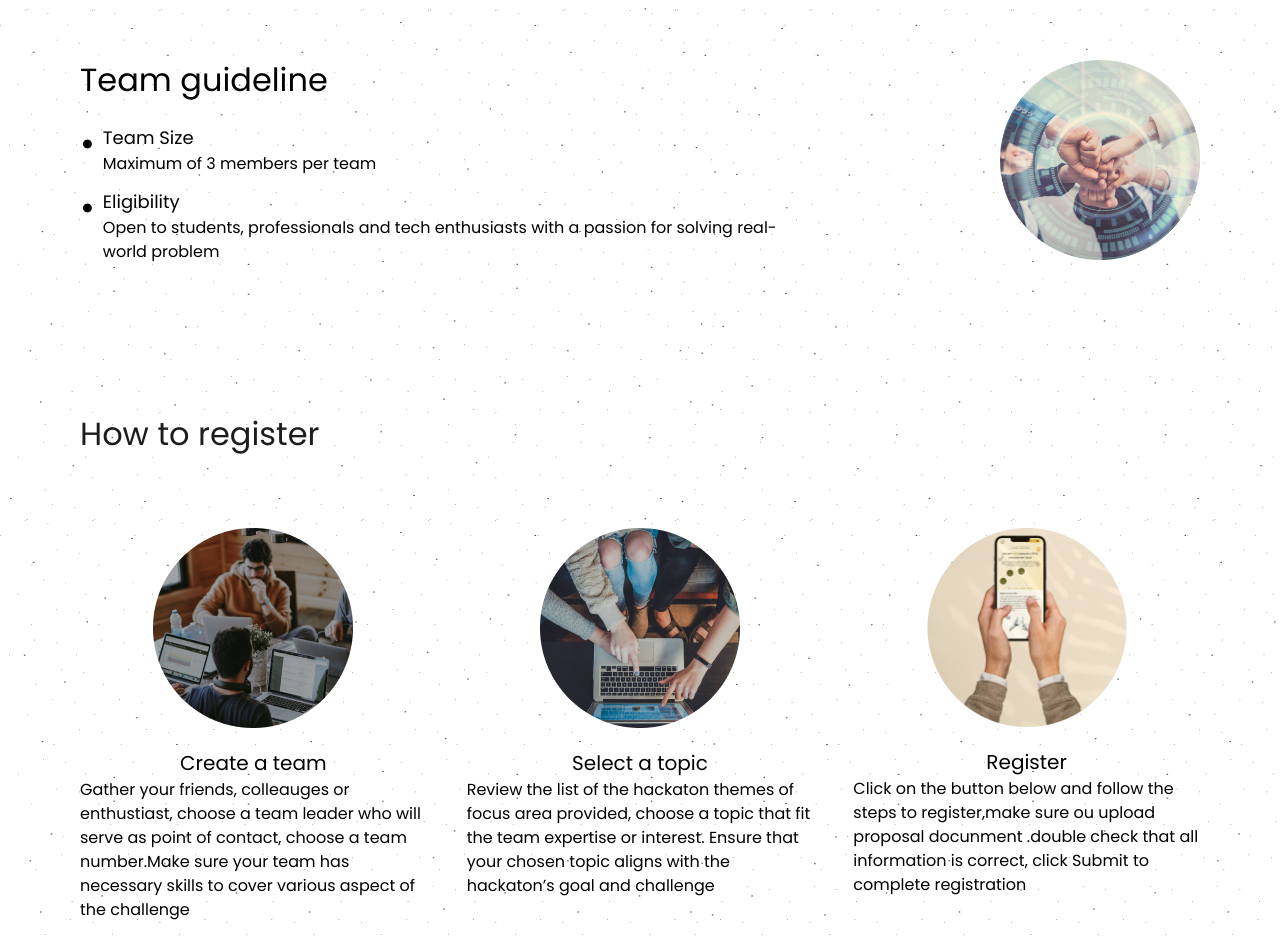
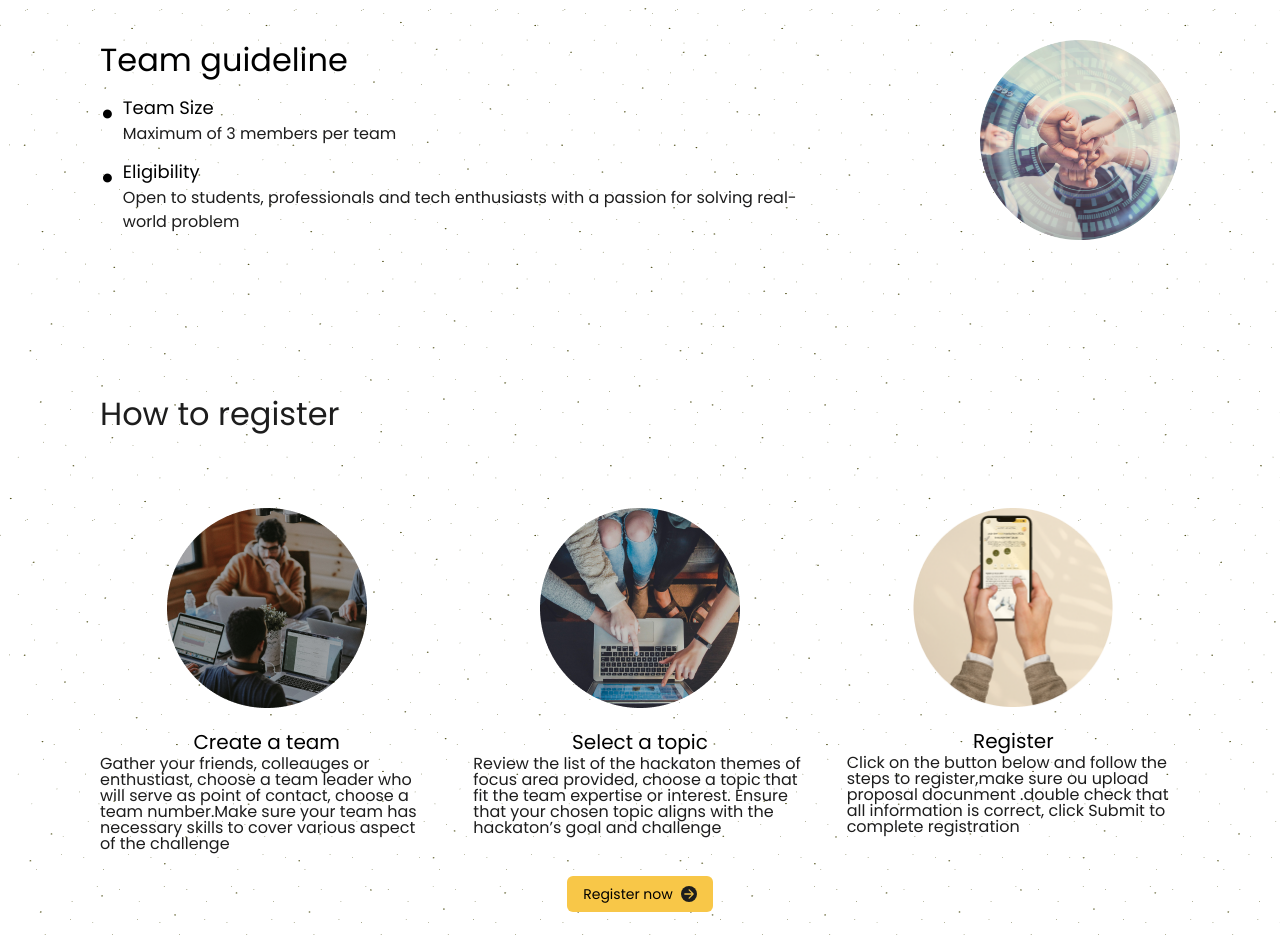
Before and after one commit to Moshood-Kausar/rain-hackathon, a Next.js app: page / in a window 1280 px wide. Shown: the part 2863-3802 px from the top of the page. Built offline with nearby package versions, Linux system fonts and the light colour scheme.

Commit message:
countdown page setup

```diff
--- a/app/TemporaryCountdown/page.jsx
+++ b/app/TemporaryCountdown/page.jsx
@@ -6,6 +6,8 @@ import Image from "next/image";
 import rocket from "@/app/assets/rocket.png";
 import planet1 from "@/app/assets/planet-1.png";
 import planet2 from "@/app/assets/planet-2.png";
+import logo from "@/app/assets/rain-logo.png";
+
 
 export default function UseCountdown() {
   return (
@@ -13,7 +15,12 @@ export default function UseCountdown() {
       <main className="container mx-auto pt-[72px] pb-4 md:pb-[105px] px-4 md:px-10 lg:px-20 bg-[url('/hero-stars.png')] h-screen w-screen relative top-0 left-0">
         {/* <Navbar /> */}
         <div className="w-full h-full flex flex-col items-center justify-center">
-           <h1 className="text-sm md:text-base text-center mx-auto w-fit h-fit rounded-lg px-4 md:px-[33px] py-[10px] leading-normal text-dark border border-[#4C4E1C] mb-[18px] md:mb-10">
+
+          < Image
+            src={logo}
+            className="w-[100px] mb-20" />
+
+          <h1 className="text-sm md:text-base text-center mx-auto w-fit h-fit rounded-lg px-4 md:px-[33px] py-[10px] leading-normal text-dark border border-[#4C4E1C] mb-[18px] md:mb-10">
               Oct 1st - Jan 31st 2025
           </h1>
           <p className="mb-5 -mt-3">Let countdown till the First of October</p>
--- a/app/components/HowToRegister.jsx
+++ b/app/components/HowToRegister.jsx
@@ -1,4 +1,5 @@
 import Image from "next/image";
+import RegisterButton from "./RegisterBtn";
 
 export default function HowToRegister() {
 
@@ -24,9 +25,9 @@ export default function HowToRegister() {
   ]
 
   return (
-    <section className="px-4 md:px-10 lg:px-20 gap-10 lg:gap-20 mb-10" id="how-to-register">
+    <section className="px-4 md:px-10 lg:px-20 gap-10 lg:gap-20 mx-5 mb-10" id="how-to-register">
       <main>
-        <h2 className={`text-dark text-lg md:text-[32px] font-medium mb-20`}>How to register</h2>
+        <h2 className={`text-dark text-lg md:text-[32px] font-medium mb-5 md:mb-20`}>How to register</h2>
 
         <div className="grid grid-cols-1 lg:grid-cols-3 gap-10">
           {registeringSteps.map((item, index) => (
@@ -40,11 +41,15 @@ export default function HowToRegister() {
               />
 
               {/* <div> */}
-                <h3 className="font-medium text-[20px] mt-5">{item.title}</h3>
-                <p>{item.label}</p>
+                <h3 className="font-medium text-[16px] md:text-xl mt-5">{item.title}</h3>
+                <p className="text-dark text-xs md:text-[16px]">{item.label}</p>
               {/* </div> */}
             </div>
           ))}
+        </div>
+
+        <div className="flex items-center justify-center mt-6">
+          <RegisterButton />
         </div>
       </main>
     </section>
--- a/app/components/TeamGuide.jsx
+++ b/app/components/TeamGuide.jsx
@@ -16,9 +16,9 @@ export default function TeamGuide() {
   ]
 
   return (
-    <section className="px-4 md:px-10 lg:px-20 py-3 my-32 flex flex-col md:flex-row items-start md:items-center justify-between ">
+    <section className="px-4 md:px-10 lg:px-20 py-3 my-5 md:my-32 flex flex-col md:flex-row items-start md:items-center justify-between mx-5">
       <div className="flex flex-col gap-5">
-        <h1 className="font-medium text-[32px]">Team guideline</h1>
+        <h1 className="font-medium text-lg md:text-[32px]">Team guideline</h1>
 
         <ul className="flex flex-col gap-3 w-[90%]">
           {guideline.map((item, index) => {
@@ -27,8 +27,8 @@ export default function TeamGuide() {
                 <span className="text-4xl text-black mr-2">•</span> {/* Custom big dot */}
 
                 <div>
-                  <h2 className="text-lg font-medium">{item.title}</h2>
-                  <p className="text-[16px] font-normal">{item.label}</p>
+                  <h2 className="text-[16px] md:text-lg font-medium">{item.title}</h2>
+                  <p className="tetxt-xs md:text-[16px] text-dark">{item.label}</p>
                 </div>
               </li>
             )
--- a/app/components/Timeline.jsx
+++ b/app/components/Timeline.jsx
@@ -3,7 +3,7 @@ import { FlowCurve, FlowCurveReverse, FlowSnake, FlowStraight } from "../assets/
 export default function Timeline(){
     return (
         <section className="px-4 md:px-10 gap-10 lg:gap-20 my-20" id="timeline">
-            <h2 className="w-fit text-center text-dark mx-auto text-lg md:text-[32px] font-medium flex items-center mb-20">
+            <h2 className="w-fit text-center text-dark mx-auto text-lg md:text-[32px] font-medium flex items-center mb-5 md:mb-20">
             Timeline
           </h2>
             <div className="flex flex-col w-full md:w-fit mx-auto max-w-[430px] md:max-w-[1100px] xl:max-w-full">
--- a/app/components/WhyParticipate.jsx
+++ b/app/components/WhyParticipate.jsx
@@ -34,7 +34,7 @@ export default function WhyParticipate() {
   return (
     <section className="flex flex-col items-center px-4 md:px-10 lg:px-20 gap-6 my-8 md:my-32">
       <div>
-        <h2 className={`font-medium text-[18px] lg:text-[32px]`}>Why Participate?</h2>
+        <h2 className={`font-medium text-lg md:text-[32px]`}>Why Participate?</h2>
       </div>
 
       <main className="flex flex-col-reverse lg:flex-row gap-10">
```
